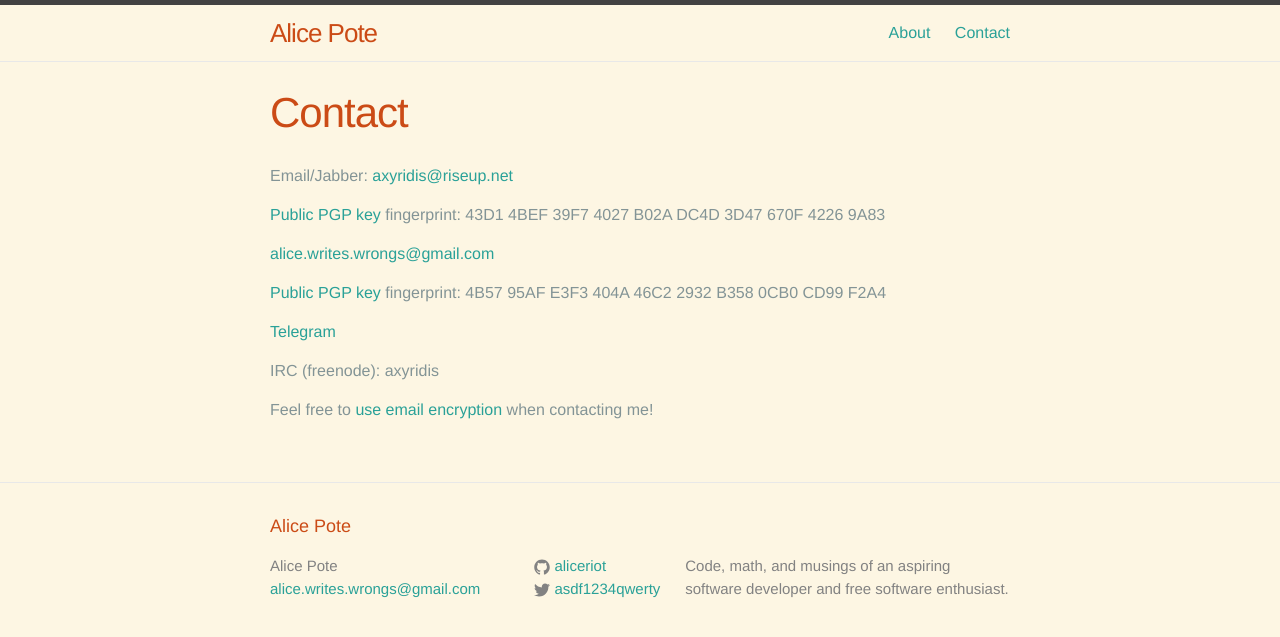
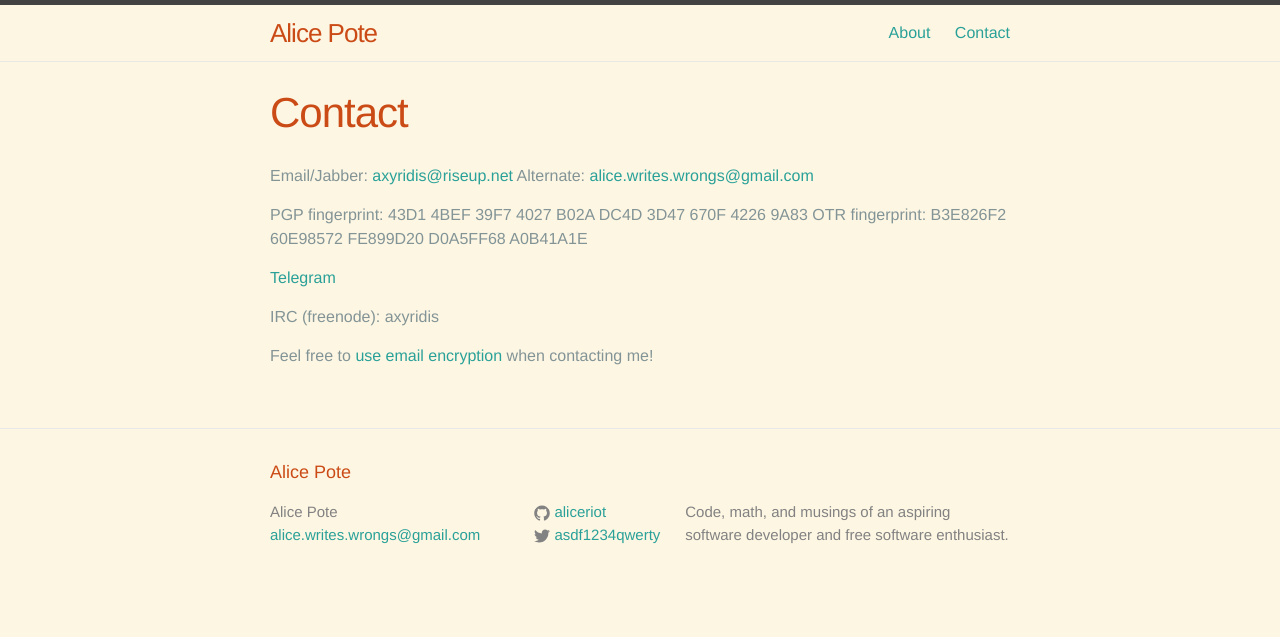
Before and after one commit to alicewriteswrongs/old-blog, a Jekyll site: the page built from contact.md, in a window 1280 px wide. Shown: the top 637 px of the page. Built offline with Jekyll 4.4.1, drawn with Linux system fonts in a browser that asks for light colours.

Commit message:
Updated contact.

```diff
--- a/contact.md
+++ b/contact.md
@@ -5,12 +5,10 @@ permalink: /contact/
 ---
 
 Email/Jabber: <axyridis@riseup.net>
+Alternate: <alice.writes.wrongs@gmail.com>
 
-[Public PGP key](https://pgp.mit.edu/pks/lookup?op=get&search=0x3D47670F42269A83) fingerprint: 43D1 4BEF 39F7 4027 B02A DC4D 3D47 670F 4226 9A83
-
-<alice.writes.wrongs@gmail.com>
-
-[Public PGP key](https://pgp.mit.edu/pks/lookup?op=get&search=0xB3580CB0CD99F2A4) fingerprint: 4B57 95AF E3F3 404A 46C2 2932 B358 0CB0 CD99 F2A4
+PGP fingerprint: 43D1 4BEF 39F7 4027 B02A DC4D 3D47 670F 4226 9A83
+OTR fingerprint: B3E826F2 60E98572 FE899D20 D0A5FF68 A0B41A1E
 
 [Telegram](https://telegram.me/aliceriot)
 
```
